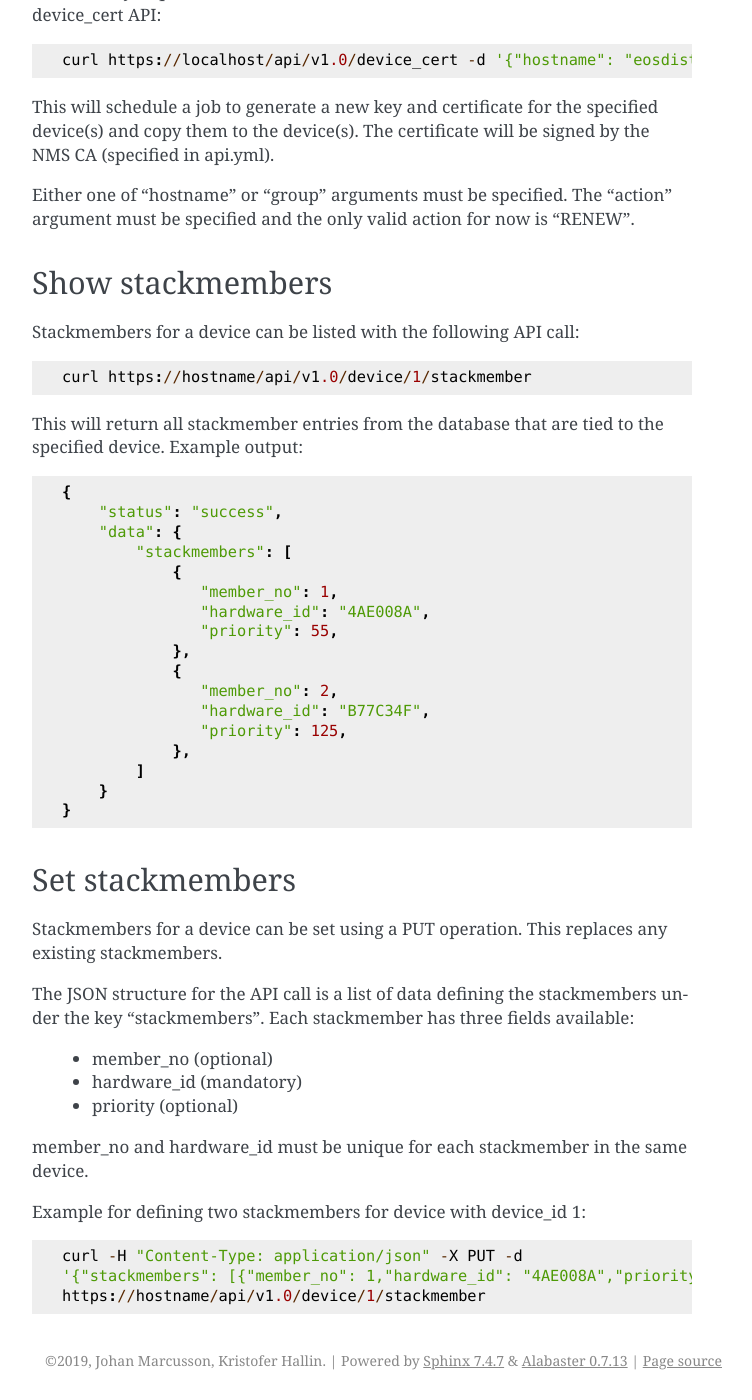
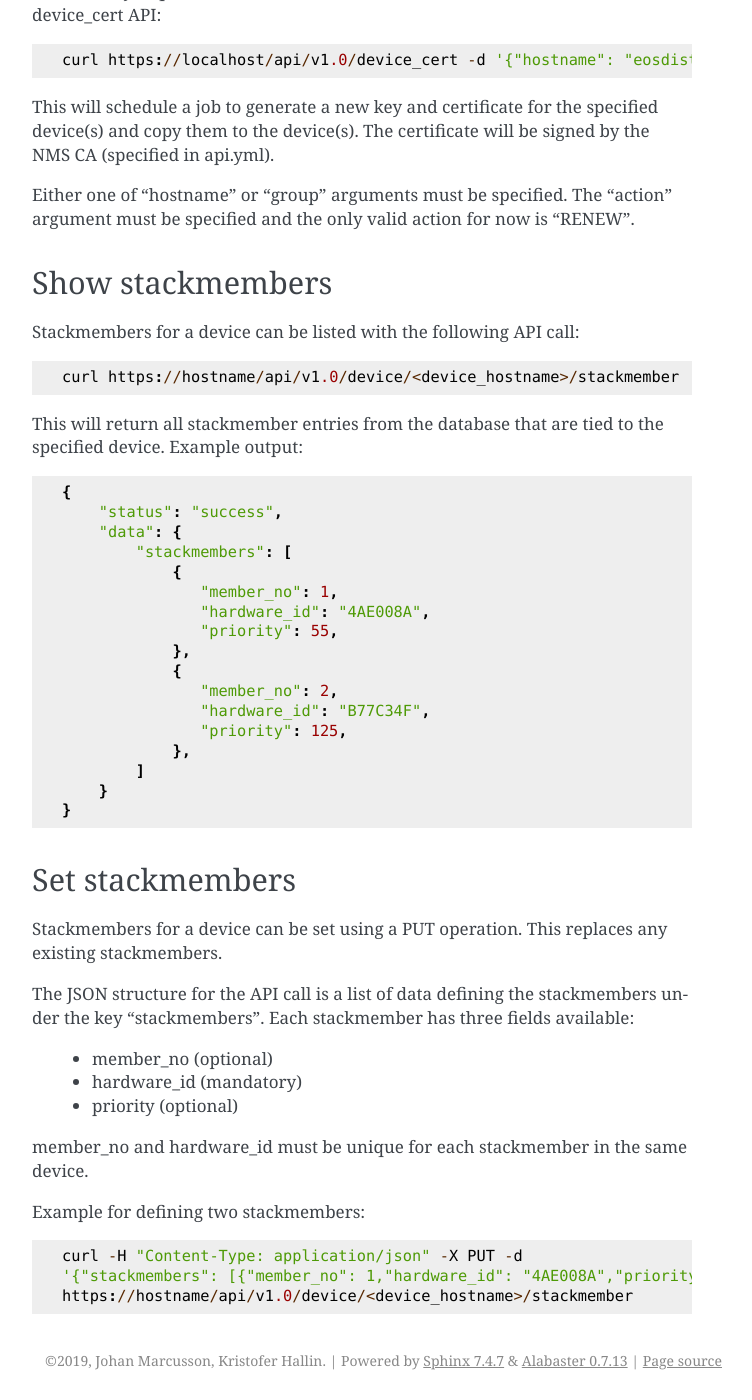
Before and after one commit to SUNET/cnaas-nms, a Sphinx documentation site: the page built from docs/apiref/devices.rst, in a window 1280 px wide and 1400 px high, scrolled down 7028 px. Shown: the whole window, without its empty margins (388-1140 px from the left). Built offline with Sphinx 7.4.7, drawn with Linux system fonts in a browser that asks for light colours.

Commit message:
Update doc to use hostname instead of device_id

```diff
--- a/docs/apiref/devices.rst
+++ b/docs/apiref/devices.rst
@@ -372,7 +372,7 @@ Stackmembers for a device can be listed with the following API call:
 
 ::
 
-   curl https://hostname/api/v1.0/device/1/stackmember
+   curl https://hostname/api/v1.0/device/<device_hostname>/stackmember
 
 This will return all stackmember entries from the database that are tied to the specified device.
 Example output:
@@ -413,10 +413,10 @@ has three fields available:
 
 member_no and hardware_id must be unique for each stackmember in the same device.
 
-Example for defining two stackmembers for device with device_id 1:
+Example for defining two stackmembers:
 
 ::
 
    curl -H "Content-Type: application/json" -X PUT -d
    '{"stackmembers": [{"member_no": 1,"hardware_id": "4AE008A","priority": 55}, {"member_no": 2, "hardware_id": "B77C34F", "priority": 125}]}'
-   https://hostname/api/v1.0/device/1/stackmember
+   https://hostname/api/v1.0/device/<device_hostname>/stackmember
```
